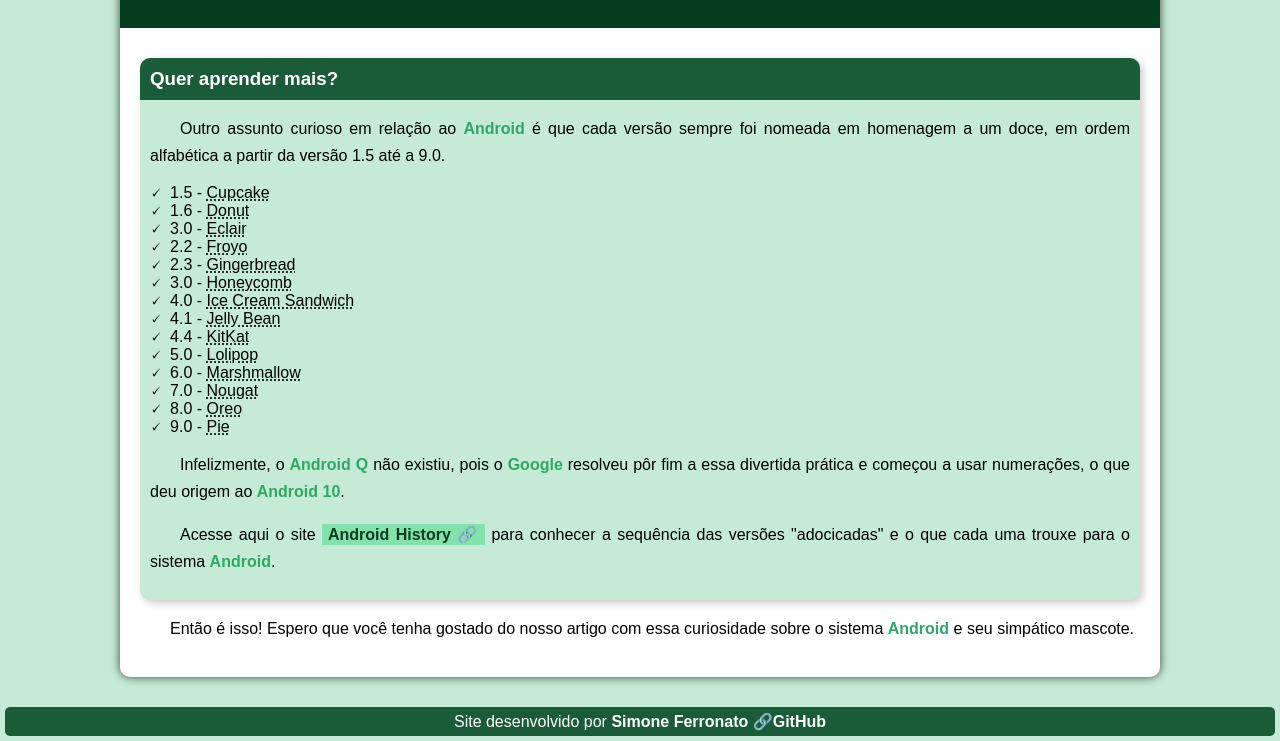
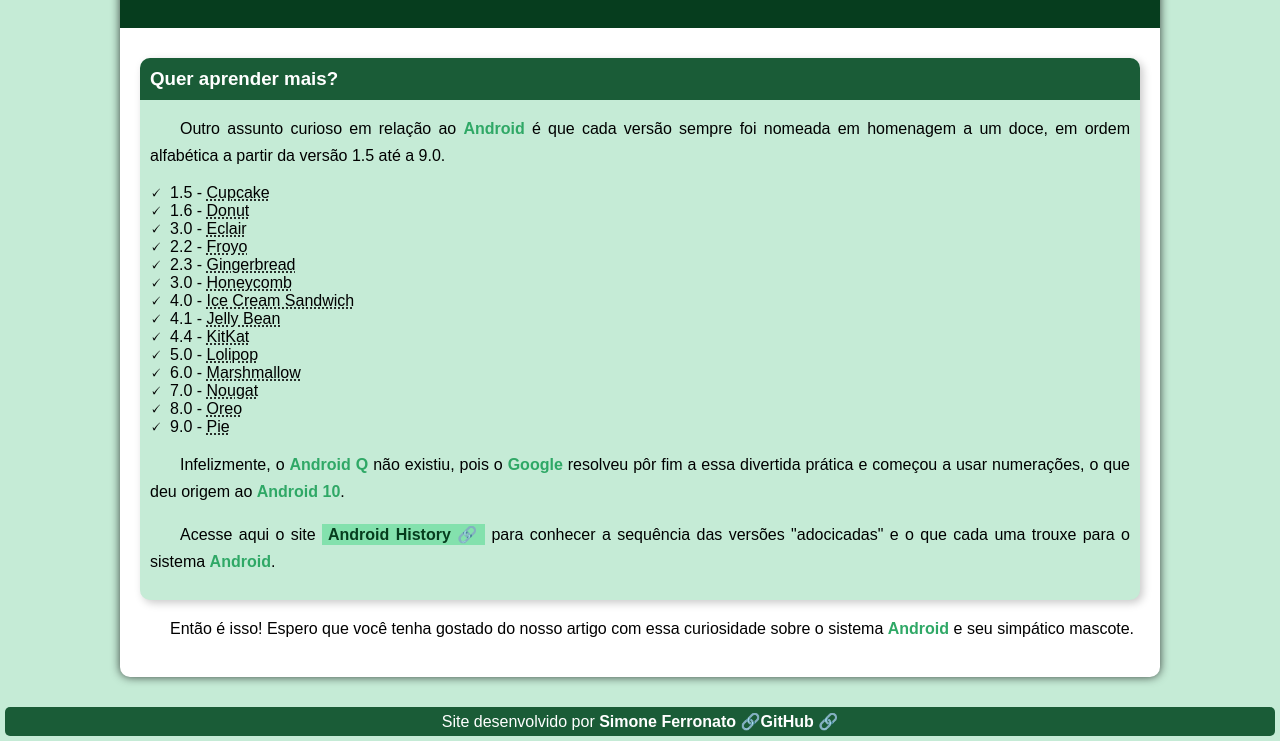
Before and after one commit to simoneferronato/projeto-android, a plain HTML site: page index.html in a window 1280 px wide. Shown: the part 2330-3071 px from the top of the page. Drawn offline with Linux system fonts and the light colour scheme.

Commit message:
update index.html

```diff
--- a/index.html
+++ b/index.html
@@ -81,7 +81,7 @@
         </article>
     </main>
     <footer>
-        <p>Site desenvolvido por <a href="https://simoneferronato.github.io/landing-page/" target="_blank" class="externo">Simone Ferronato</a><a href="https://github.com/simoneferronato">GitHub</a> </p>
+        <p>Site desenvolvido por <a href="https://simoneferronato.github.io/landing-page/" target="_blank" class="externo">Simone Ferronato</a><a href="https://github.com/simoneferronato" target="_blank" class="externo">GitHub</a></p>
     </footer>
 
 </body>
```
